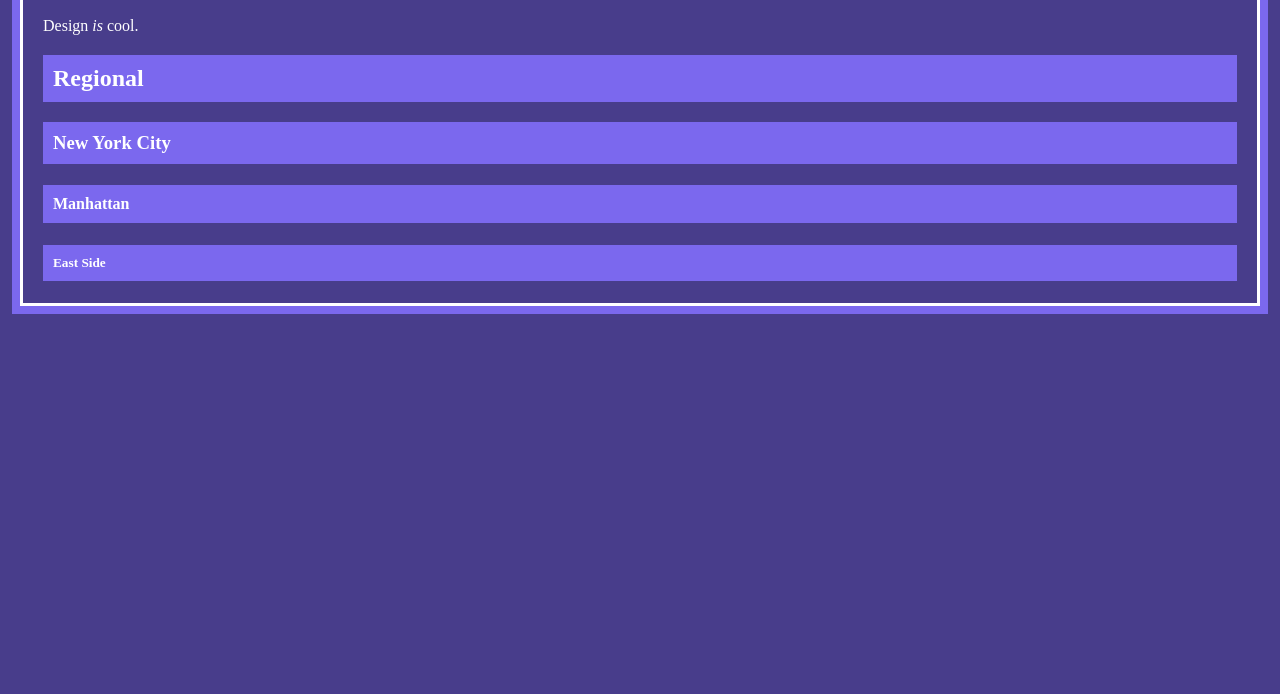
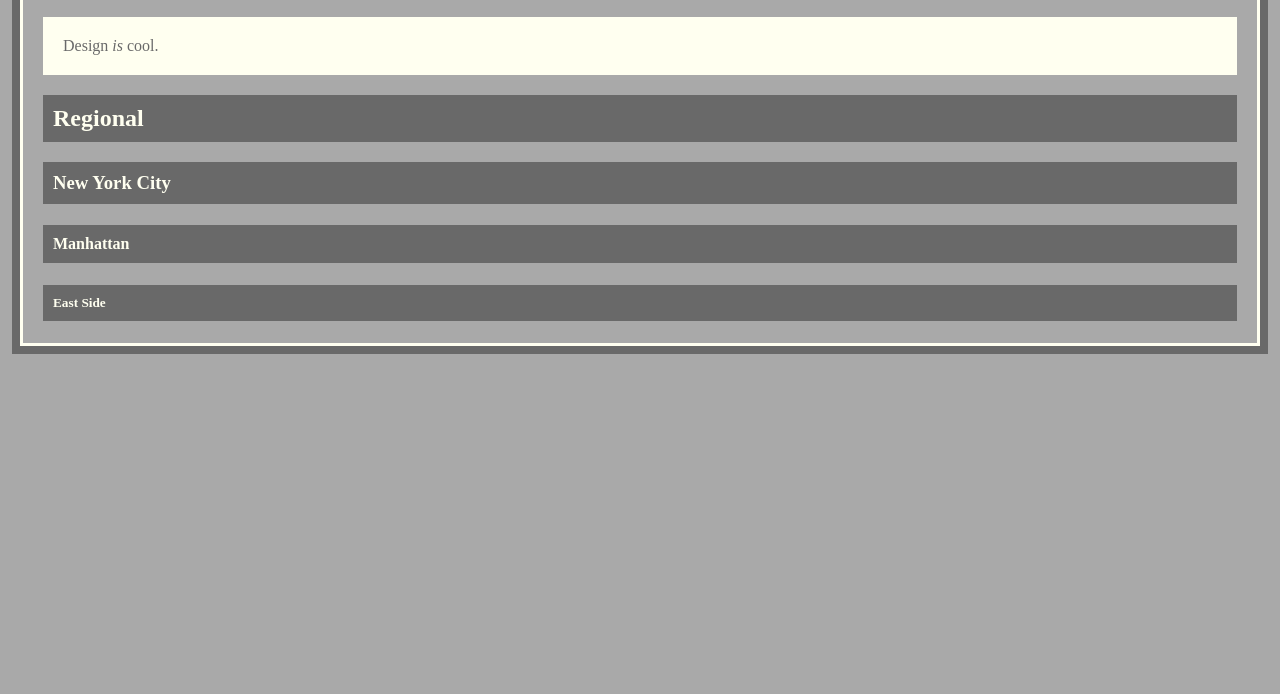
Before and after one commit to serenaeggers/first-html-project, a plain HTML site: page index.html in a window 1280 px wide. Shown: the part 106-800 px from the top of the page. Drawn offline with Linux system fonts and the light colour scheme.

Commit message:
Color changes to grays

```diff
--- a/css/style.css
+++ b/css/style.css
@@ -1,43 +1,51 @@
-*{}
+*{
+}
 
 body
 {
-	border: 3px solid white;
-	outline: 8px solid MediumSlateBlue;
-	color: white;
-	background-color: DarkSlateBlue;
+	border: 3px solid Ivory;
+	outline: 8px solid DimGray;
+	color: Ivory;
+	background-color: DarkGray;
 	margin: 20px;
 	padding: 20px;
 	padding-top: 0px;
 	padding-bottom: 0px;
 }
 
+p
+{
+	background-color: Ivory;
+	color: DimGray;
+	padding: 20px;
+}
+
 h1
 {
-	background-color: MediumSlateBlue;
+	background-color: DimGray;
 	padding: 10px;
 }
 
 h2
 {
-	background-color: MediumSlateBlue;
+	background-color: DimGray;
 	padding: 10px;
 }
 
 h3
 {
-	background-color: MediumSlateBlue;
+	background-color: DimGray;
 	padding: 10px;
 }
 
 h4
 {
-	background-color: MediumSlateBlue;
+	background-color: DimGray;
 	padding: 10px;
 }
 
 h5
 {
-	background-color: MediumSlateBlue;
+	background-color: DimGray;
 	padding: 10px;
 }
```
